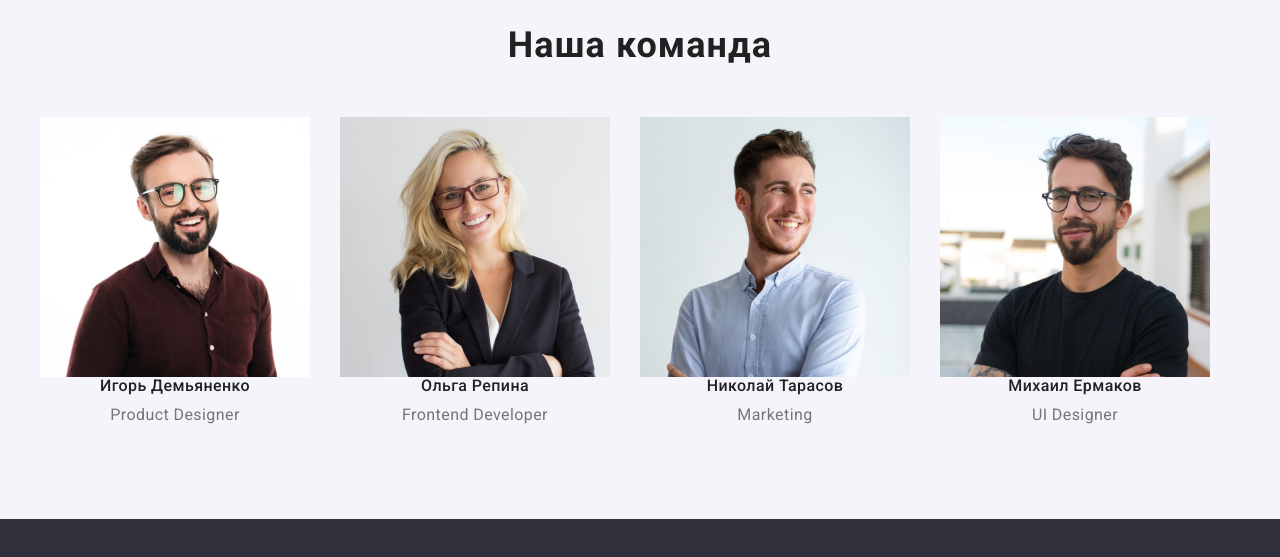
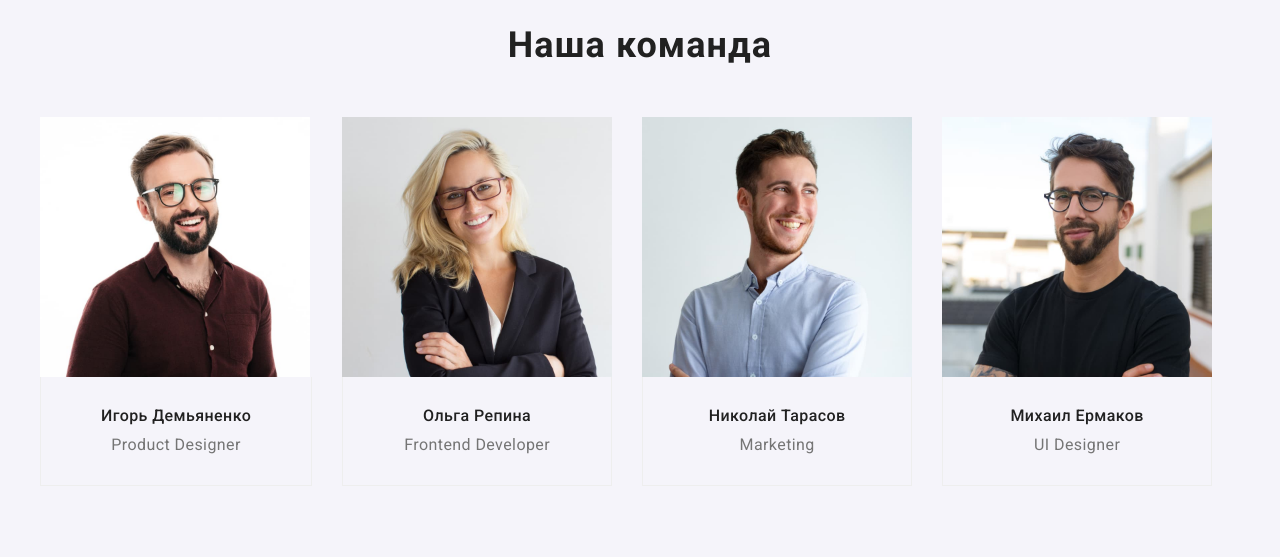
Before and after one commit to AleksandrVyshnyvetskyi/goit-markup-hw-03, a plain HTML site: page index.html in a window 1280 px wide. Shown: the part 1390-1947 px from the top of the page. Drawn offline with nearby package versions, Linux system fonts and the light colour scheme.

Commit message:
ДЗ-3.1

```diff
--- a/css/style.css
+++ b/css/style.css
@@ -290,6 +290,13 @@ img {
 .team-box:last-child {
   margin-right: 0px;
 }
+
+.team-man {
+  padding: 30px 60px;
+  border: solid 1px #eeeeee;
+  border-top: 0;
+}
+
 .team-name {
   margin-bottom: 10px;
 
--- a/index.html
+++ b/index.html
@@ -143,8 +143,10 @@
                 width="270"
                 height="260"
               />
+              <div class="team-man">
                 <h3 class="team-name">Игорь Демьяненко</h3>
                 <p class="team-text">Product Designer</p>
+              </div>
             </li>
             <li class="team-box">
               <img
@@ -153,8 +155,10 @@
                 width="270"
                 height="260"
               />
+              <div class="team-man">
                 <h3 class="team-name">Ольга Репина</h3>
                 <p class="team-text">Frontend Developer</p>
+              </div>
             </li>
             <li class="team-box">
               <img
@@ -163,8 +167,10 @@
                 width="270"
                 height="260"
               />
+              <div class="team-man">
                 <h3 class="team-name">Николай Тарасов</h3>
                 <p class="team-text">Marketing</p>
+              </div>
             </li>
             <li class="team-box">
               <img
@@ -173,8 +179,10 @@
                 width="270"
                 height="260"
               />
+              <div class="team-man">
                 <h3 class="team-name">Михаил Ермаков</h3>
                 <p class="team-text">UI Designer</p>
+              </div>
             </li>
           </ul>
         </div>
```
Lines whose indentation alone changed are shown as unchanged.
